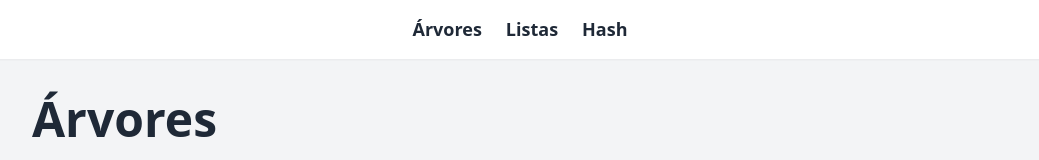
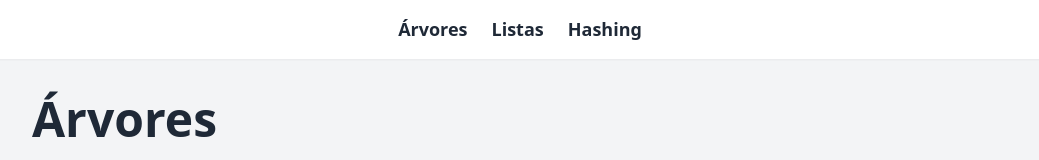
Before and after one commit to Isabellmello/estrutura-de-dados, a plain HTML site: page index.html in a window 1280 px wide. Shown: the top 160 px of the page, without its empty margins (120-1159 px from the left). Drawn offline with nearby package versions, Linux system fonts and the light colour scheme.

Commit message:
Update index.html

```diff
--- a/index.html
+++ b/index.html
@@ -11,7 +11,7 @@
   <nav class="bg-white shadow p-4 flex gap-6 justify-center text-lg font-semibold">
     <a href="index.html" class="hover:text-purple-600 font-bold">Árvores</a>
     <a href="listas.html" class="hover:text-purple-600">Listas</a>
-    <a href="hash.html" class="hover:text-purple-600">Hash</a>
+    <a href="hash.html" class="hover:text-purple-600">Hashing</a>
   </nav>
 
   <main class="p-6 max-w-4xl mx-auto space-y-28">
```
